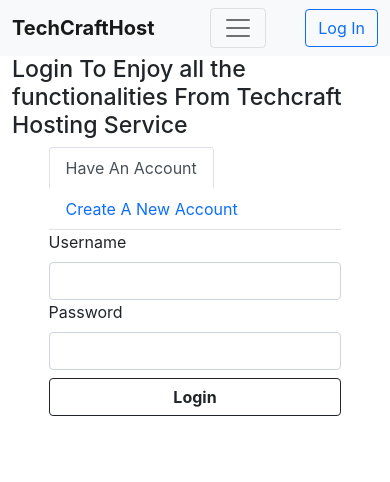
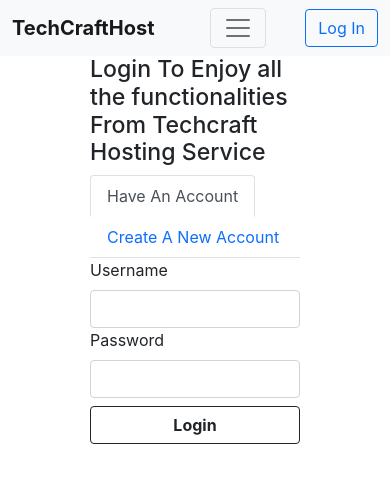
Before and after one commit to machuchesteven/tchosting, a React (Create React App) app: page /tchosting/login in a window 390 px wide. Shown: the top 482 px of the page. Built offline with nearby package versions, Linux system fonts and the light colour scheme.

Commit message:
Landing Page width Modification

```diff
--- a/src/index.css
+++ b/src/index.css
@@ -159,9 +159,13 @@
   width: 100%;
   height: 100%;
 }
+.login-signup-page{
+  max-width: 60%;
+}
 
-@media screen and (max-width: 640px) {
-  .login-signup-form{
+
+@media screen  and (max-width: 640px) {
+  .login-signup-page{
     width: 80%;
     margin: auto;
   }
--- a/src/pages/Login.js
+++ b/src/pages/Login.js
@@ -14,7 +14,7 @@
     function CreateAccount() {
         console.log("User want to create a new account")
     }
-    return <div>
+    return <div className="login-signup-page">
         <Container>
             <h3>Login To Enjoy all the functionalities From Techcraft Hosting Service</h3>
             <div className="login-signup-form">
```
